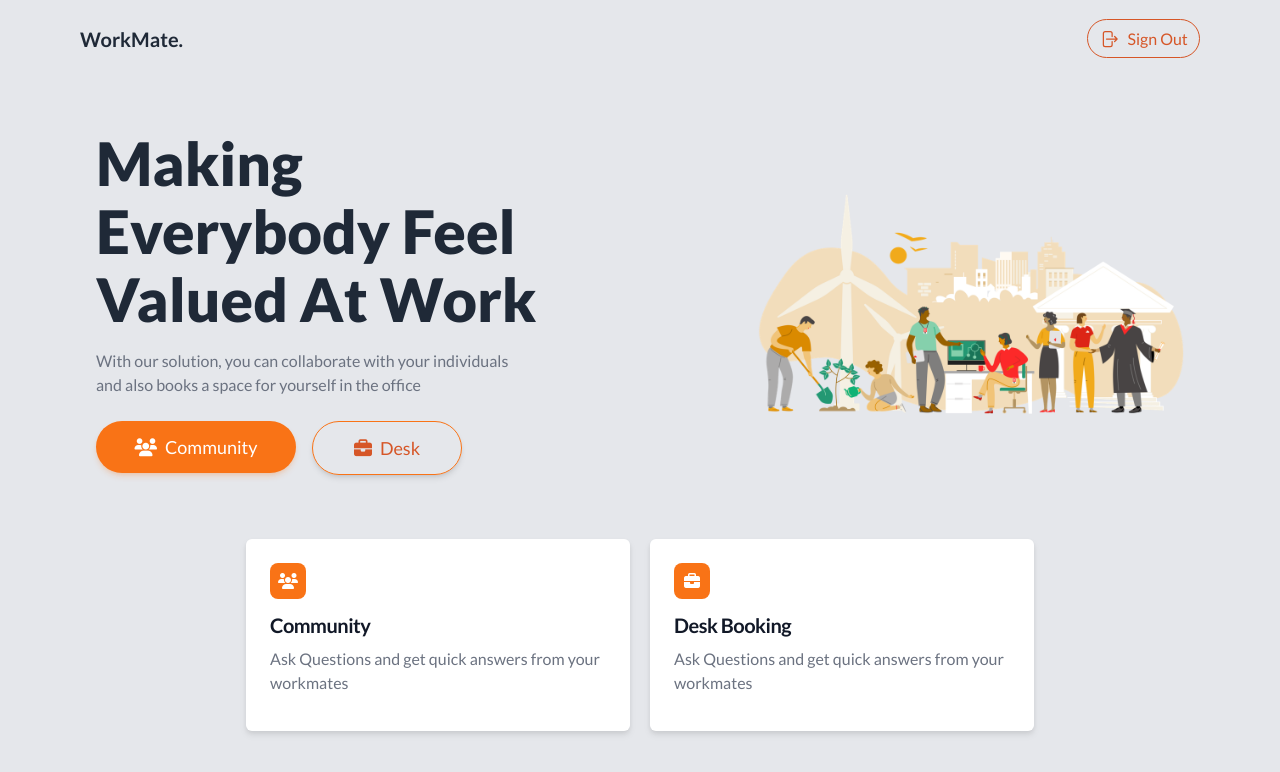
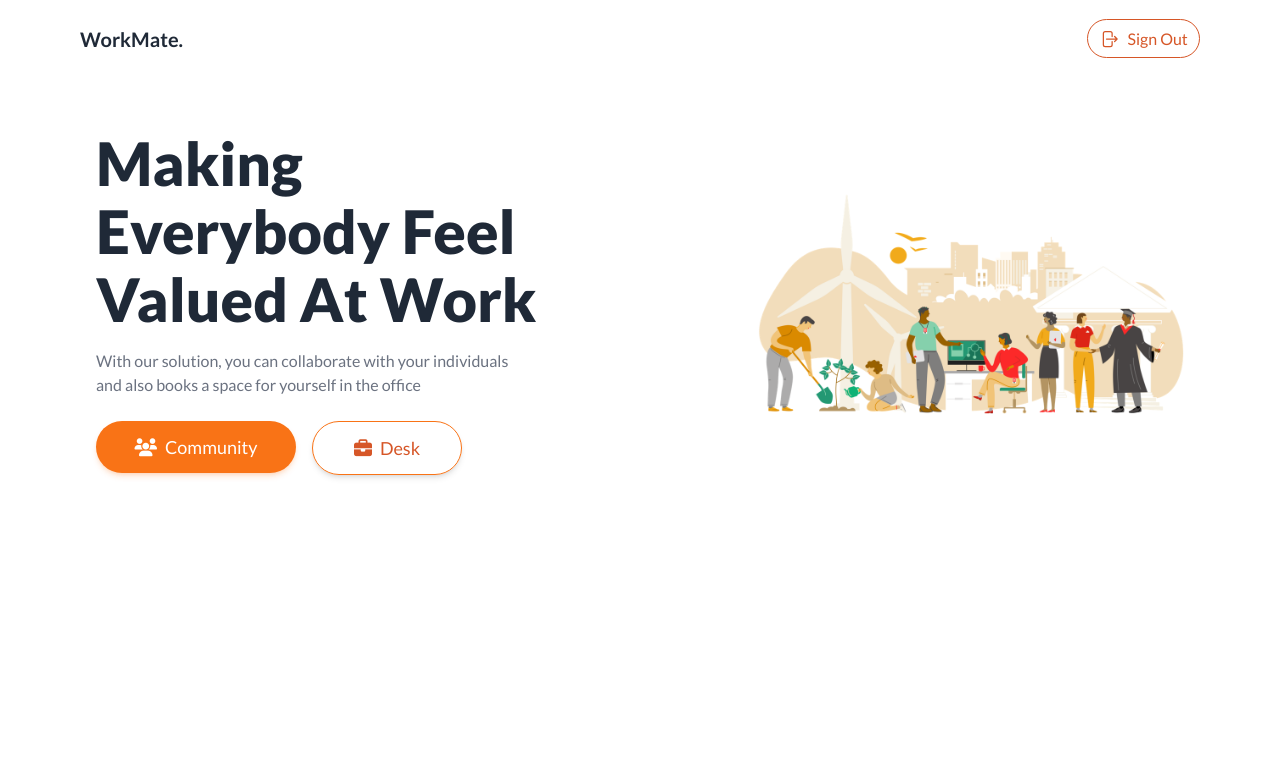
Before and after one commit to seths10/Hackathon---WorkMate, a React (Vite) app in the folder client/workmate-ui/: page / in a window 1280 px wide. Shown: the top 772 px of the page. Built offline with nearby package versions, Linux system fonts and the light colour scheme; sample sign-in values are in the browser's storage.

Commit message:
mod: updated booking and other functionality

```diff
--- a/client/workmate-ui/src/pages/auth/login/main.tsx
+++ b/client/workmate-ui/src/pages/auth/login/main.tsx
@@ -126,7 +126,7 @@ const LoginScreen = () => {
               to={SIGNUP}
               className="text-[#D65627] cursor-pointer hover:text-[#d65627b2] font-bold text-sm"
             >
-              Sign In
+              Create an Account
             </Link>
           </div>
         </div>
--- a/client/workmate-ui/src/pages/community/components/Header/index.tsx
+++ b/client/workmate-ui/src/pages/community/components/Header/index.tsx
@@ -1,6 +1,4 @@
 import { Link } from "react-router-dom";
-import { MagnifyingGlassIcon } from "@heroicons/react/24/solid";
-import { Logo } from "../../../../assets";
 import { useAuthContext } from "../../../../hooks/useAuthContext";
 import Avatar from "react-avatar";
 
@@ -12,28 +10,15 @@ function Header() {
 
   return (
     <header>
-      <div className="flex flex-row items-center justify-around w-full bg-[#fbfafa]">
+      <div className="flex flex-row items-center justify-between px-[8rem] w-full bg-[#fbfafa]">
         <div className="flex my-0 mx-10 items-center">
           <Link to="/">
-            <img className="w-[11rem] h-[2.5rem]" src={Logo} alt="logo" />
+            <p className="font-bold text-xl text-gray-800">WorkMate.</p>
           </Link>
         </div>
-        <div className="flex items-center">
-          <div className="flex  items-center bg-white mr-[10px] rounded-md px-20 py-3 border-[#2222223b]">
-            <MagnifyingGlassIcon className="text-gray-500 w-4 h-4" />
-            <input
-              className="w-full border-none outline-none ml-[5px]"
-              type="text"
-              placeholder="Search..."
-            />
-          </div>
-        </div>
+
         <div className="flex">
-          <div className="flex gap-4 items-center py-5 px-10">
-            {window.innerWidth < 768 && (
-              <MagnifyingGlassIcon className="text-gray-500 w-4 h-4" />
-            )}
-
+          <div className="flex gap-4 items-center py-4 px-10">
             <Avatar size="35" round name={first + " " + last} />
           </div>
         </div>
--- a/client/workmate-ui/src/pages/community/components/ViewQuestion/MainQuestion.tsx
+++ b/client/workmate-ui/src/pages/community/components/ViewQuestion/MainQuestion.tsx
@@ -202,7 +202,7 @@ function MainQuestion() {
         <div className="main-top">
           <h2 className="main-question">{questionData?.title} </h2>
           <Link to="/community/ask-question">
-            <button className="bg-[#D65627] rounded-lg outline-none border-none hover:bg-[#d65627de] h-[3rem] text-white">
+            <button className="bg-[#D65627] w-fit rounded-lg outline-none border-none hover:bg-[#d65627de] text-white">
               Ask Question
             </button>
           </Link>
@@ -235,7 +235,7 @@ function MainQuestion() {
               </div>
             </div>
             <div className="question-answer">
-              <p className="font-normal text-larger">{questionData?.content}</p>
+              <p className="font-normal text-larger" dangerouslySetInnerHTML={{ __html: questionData?.content }}></p>
 
               <div className="author bg-[#d656270c] px-2 py-2 rounded">
                 <small>
--- a/client/workmate-ui/src/pages/desk-booking/component/DeskIcon.tsx
+++ b/client/workmate-ui/src/pages/desk-booking/component/DeskIcon.tsx
@@ -12,7 +12,7 @@ const DeskIcon: React.FC = () => {
   const handleEllipseClick = (event: React.MouseEvent<SVGEllipseElement>) => {
     const dataName = event.currentTarget.getAttribute("data-name");
     if (dataName) {
-      toast.info(`Desk ${dataName} selected`)
+      toast.info(`Desk ${dataName} selected. Click "View" to confirm details`)
       handleShapeClick(dataName);
     }
   };
--- a/client/workmate-ui/src/pages/desk-booking/component/Drawer.tsx
+++ b/client/workmate-ui/src/pages/desk-booking/component/Drawer.tsx
@@ -7,6 +7,7 @@ import { classNames } from "../../../components/className";
 import { ButtonLoader } from "../../../components/loaders/Loaders";
 import { useAuthContext } from "../../../hooks/useAuthContext";
 import { instance } from "../../../utils/axios-client";
+import { EyeIcon } from "@heroicons/react/24/solid";
 import "react-date-range/dist/styles.css";
 import "react-date-range/dist/theme/default.css";
 
@@ -15,7 +16,7 @@ type Prop = {
 };
 
 const Drawer = ({ deskId }: Prop) => {
-  const [isLoading] = React.useState(false);
+  const [isLoading, setLoading] = React.useState(false);
   const { userState } = useAuthContext();
   const fullName = userState?.data?.firstname + " " + userState?.data?.lastname;
 
@@ -31,6 +32,7 @@ const Drawer = ({ deskId }: Prop) => {
   const endDate = format(date[0].endDate, "yyyy/MM/dd");
 
   const handleSubmit = async () => {
+    setLoading(true);
     const body = {
       startDate: startDate,
       endDate: endDate,
@@ -52,21 +54,23 @@ const Drawer = ({ deskId }: Prop) => {
       .post("/api/bookings/", body, config)
       .then(() => {
         toast.success("Desk booked successfully");
+        setLoading(false);
       })
       .catch((err) => {
-        toast.error(err?.response?.data?.data)
+        toast.error(err?.response?.data?.data);
+        setLoading(false);
       });
   };
 
   return (
     <div>
       <div className="drawer drawer-end">
-
         <input id="my-drawer-4" type="checkbox" className="drawer-toggle" />
         <div className="drawer-content">
           {/* Page content here */}
-          <label htmlFor="my-drawer-4" className="drawer-button">
-            Open drawer
+          <label htmlFor="my-drawer-4" className="flex items-center gap-1 drawer-button bg-gray-200 float-right text-sm text-gray-500 px-2 py-1 rounded-lg">
+            <EyeIcon className="w-4 h-4 text-gray-500"/>
+            View
           </label>
         </div>
         <div className="drawer-side">
@@ -76,7 +80,7 @@ const Drawer = ({ deskId }: Prop) => {
             className="drawer-overlay"
           ></label>
           <div className="menu p-4 w-80 min-h-full bg-base-200 text-base-content">
-            <h1 className="mb-10 text-lg font-bold">Confirm Details</h1>
+            <h1 className="mb-1 text-lg font-bold">Confirm Details</h1>
 
             <div className="mb-3">
               <DateRange
--- a/client/workmate-ui/src/pages/homepage/layout.tsx
+++ b/client/workmate-ui/src/pages/homepage/layout.tsx
@@ -16,7 +16,7 @@ const HomePageLayout: React.FC<Props> = ({ children }) => {
   };
 
   return (
-    <div className="flex flex-col flex-1 min-h-screen bg-gray-200">
+    <div className="flex flex-col flex-1 min-h-screen bg-white">
       <div className="px-[5rem]">
         <div className="flex items-center justify-between py-[1.2rem]">
           <h1 className="font-bold text-xl text-gray-800">WorkMate.</h1>
--- a/client/workmate-ui/src/pages/homepage/main.tsx
+++ b/client/workmate-ui/src/pages/homepage/main.tsx
@@ -52,28 +52,6 @@ const HomePage = () => {
               <img src={HomeImg} alt="home image" />
             </div>
           </div>
-
-          <div className="flex justify-center mt-[4rem] gap-5 mb-20 px-[5rem]">
-            <div className="max-w-sm p-6 bg-white	drop-shadow-md rounded-md">
-              <i className="fa fa-users bg-orange-500 flex items-center justify-center rounded-lg px-2 py-2 me-2 w-9 h-9 text-white mb-3"></i>
-                <h5 className="mb-2 text-xl font-bold tracking-tight text-gray-900">
-                  Community
-                </h5>
-              <p className="mb-3 font-normal text-gray-500">
-                Ask Questions and get quick answers from your workmates
-              </p>
-            </div>
-
-            <div className="max-w-sm p-6 bg-white	drop-shadow-md rounded-md">
-              <i className="fa fa-briefcase bg-orange-500 flex items-center justify-center rounded-lg px-2 py-2 me-2 w-9 h-9  text-white mb-3"></i>
-                <h5 className="mb-2 text-xl font-bold tracking-tight text-gray-900">
-                  Desk Booking
-                </h5>
-              <p className="mb-3 font-normal text-gray-500">
-                Ask Questions and get quick answers from your workmates
-              </p>
-            </div>
-          </div>
         </main>
       </HomePageLayout>
     </React.Fragment>
```
Also changed, not shown: client/workmate-ui/src/pages/desk-booking/main.tsx (+14 -8 lines).
